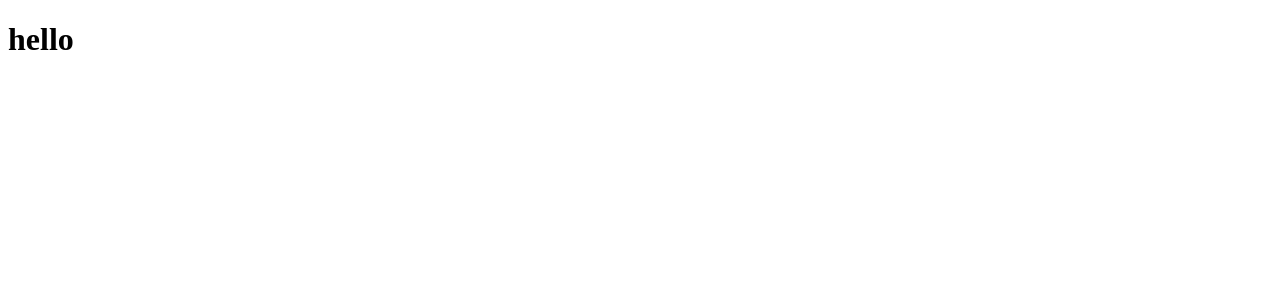
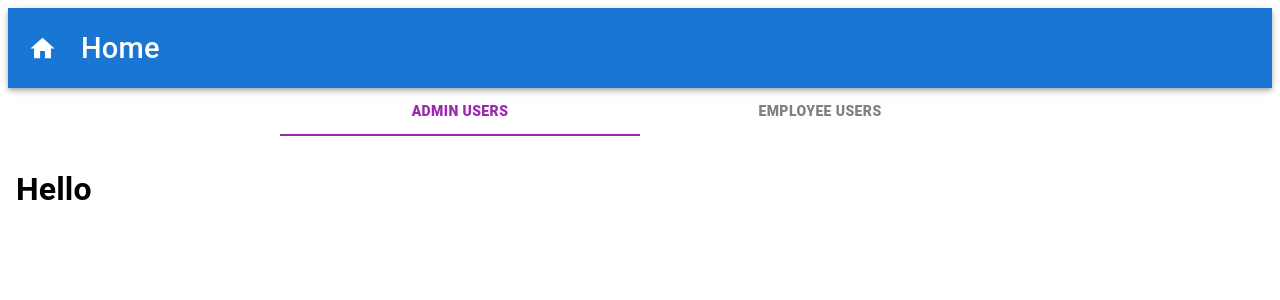
Before and after one commit to fzsf163/Debonair_ub, a React (Vite) app: page / in a window 1280 px wide. Shown: the top 300 px of the page. Built offline with nearby package versions, Linux system fonts and the light colour scheme.

Commit message:
appbar and tab addition

```diff
--- a/src/App.tsx
+++ b/src/App.tsx
@@ -1,11 +1,14 @@
 import './App.css'
+import DenseAppBar from './components/AppBar'
+import HomeTabs from './components/Tabs'
 
-function App() {
+function App () {
 
 
   return (
     <>
-     <h1>hello</h1>
+      <DenseAppBar></DenseAppBar>
+      <HomeTabs></HomeTabs>
     </>
   )
 }
--- /dev/null
+++ b/src/components/AppBar.tsx
@@ -0,0 +1,26 @@
+import AppBar from '@mui/material/AppBar';
+import Box from '@mui/material/Box';
+import Toolbar from '@mui/material/Toolbar';
+import Typography from '@mui/material/Typography';
+import IconButton from '@mui/material/IconButton';
+import HomeIcon from '@mui/icons-material/Home';
+
+export default function DenseAppBar () {
+
+    return (
+        <Box sx={ { flexGrow: 1 } }>
+            <AppBar position="static">
+                <Toolbar variant="dense" sx={ { p: 2 } }>
+                    <IconButton edge="start" color="inherit" aria-label="menu" sx={ { mr: 2 } }>
+                        <HomeIcon sx={ {
+                            fontSize: '29px'
+                        } } />
+                    </IconButton>
+                    <Typography variant="h6" color="inherit" fontSize={ 29 } component="div">
+                        Home
+                    </Typography>
+                </Toolbar>
+            </AppBar>
+        </Box>
+    );
+}
--- /dev/null
+++ b/src/components/Tabs.tsx
@@ -0,0 +1,75 @@
+import Tabs from '@mui/material/Tabs';
+import Tab from '@mui/material/Tab';
+import Box from '@mui/material/Box';
+
+import { useState } from 'react';
+import { Typography } from '@mui/material';
+
+export default function HomeTabs () {
+    const [ value, setValue ] = useState( 1 );
+
+    const handleChange = ( _event: React.SyntheticEvent, newValue: number ) => {
+        setValue( newValue );
+    };
+
+
+    interface TabPanelProps {
+        children?: React.ReactNode;
+        index: number;
+        value: number;
+    }
+
+    function TabPanel ( props: TabPanelProps ) {
+        const { children, value, index, ...other } = props;
+
+        return (
+            <div
+                role="tabpanel"
+                hidden={ value !== index }
+                id={ `tabpanel-${ index }` }
+                aria-labelledby={ `tab-${ index }` }
+                { ...other }
+            >
+                { value === index && (
+                    <Box sx={ { p: 1 } }>
+                        <Typography>{ children }</Typography>
+                    </Box>
+                ) }
+            </div>
+        );
+    }
+    return (
+        <Box sx={ { width: '100%' } }>
+            <Tabs
+                value={ value }
+                onChange={ handleChange }
+                aria-label="secondary tabs example"
+                centered
+                centerRipple
+                textColor='secondary'
+                indicatorColor='secondary'
+            >
+                <Tab sx={ {
+                    width: '100%',
+                    color: 'GrayText',
+                    fontWeight: 900
+                } }
+                    value={ 1 } label="Admin Users" />
+                <Tab sx={ {
+                    width: '100%',
+                    color: 'GrayText',
+                    fontWeight: 900
+                } }
+                    value={ 2 } label="Employee Users" />
+            </Tabs>
+            <Box>
+                <TabPanel value={ value } index={ 1 }>
+                    <h1>Hello</h1>
+                </TabPanel>
+                <TabPanel value={ value } index={ 2 }>
+                    <h2>YOOO</h2>
+                </TabPanel>
+            </Box>
+        </Box>
+    );
+}
```
